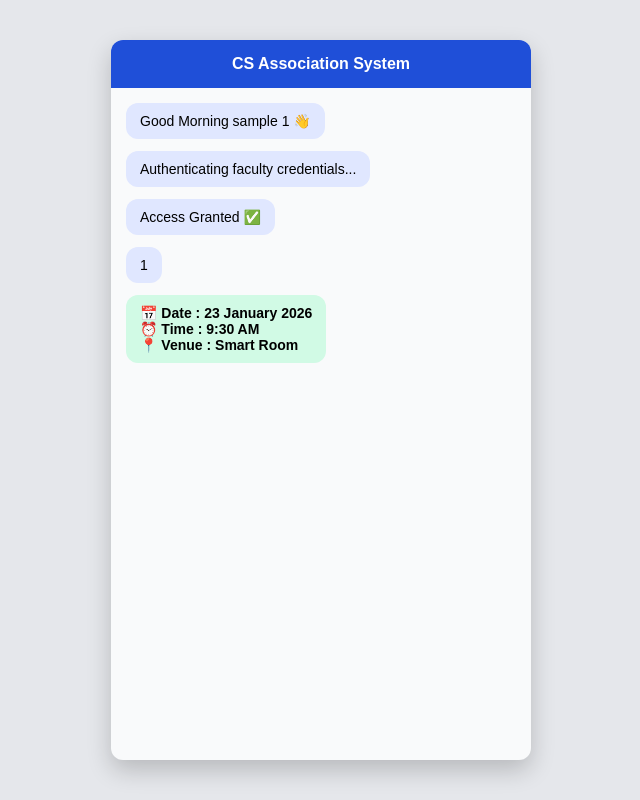
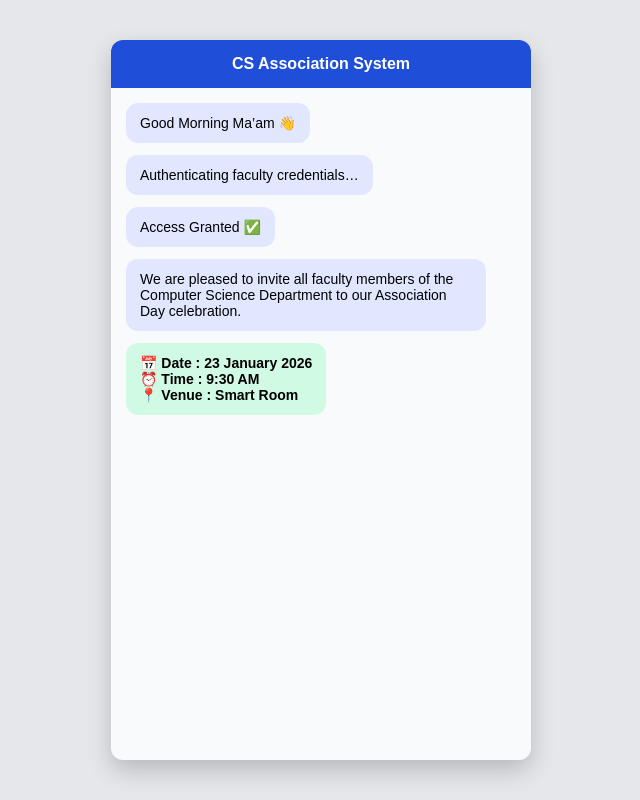
Before and after one commit to humairahsafrinp/cs-login-chat-invite, a Flask app: a page that uses templates/chat.html in a window 1280 px wide. Shown: the whole page, without its empty margins (319-959 px from the left). Run offline with Flask 3, Linux system fonts and the light colour scheme.

```diff
--- a/templates/chat.html
+++ b/templates/chat.html
@@ -2,8 +2,9 @@
 <html lang="en">
 <head>
     <meta charset="UTF-8">
-    <title>Invitation</title>
+    <title>CS Association Invitation</title>
     <meta name="viewport" content="width=device-width, initial-scale=1.0">
+
     <style>
         body {
             margin: 0;
@@ -14,6 +15,7 @@
             align-items: center;
             justify-content: center;
         }
+
         .chat-box {
             width: 95%;
             max-width: 420px;
@@ -24,22 +26,25 @@
             flex-direction: column;
             box-shadow: 0 10px 25px rgba(0,0,0,0.2);
         }
+
         .header {
             background: #1f4fd8;
             color: white;
             padding: 15px;
             text-align: center;
+            border-radius: 12px 12px 0 0;
             font-weight: bold;
-            border-radius: 12px 12px 0 0;
         }
+
         .messages {
             flex: 1;
             padding: 15px;
             overflow-y: auto;
         }
+
         .msg {
-            background: white;
-            padding: 10px 14px;
+            background: #e0e7ff;
+            padding: 12px 14px;
             margin-bottom: 12px;
             border-radius: 12px;
             width: fit-content;
@@ -47,25 +52,25 @@
             font-size: 14px;
             animation: fadeIn 0.5s ease-in;
         }
-        .system {
-            background: #e0e7ff;
-        }
+
         .details {
             background: #d1fae5;
             font-weight: bold;
         }
+
         @keyframes fadeIn {
-            from {opacity: 0; transform: translateY(5px);}
-            to {opacity: 1; transform: translateY(0);}
+            from { opacity: 0; transform: translateY(5px); }
+            to { opacity: 1; transform: translateY(0); }
         }
+
         .btn {
             margin: 15px;
-            padding: 12px;
+            padding: 14px;
             background: #1f8f88;
             color: white;
             border: none;
             border-radius: 8px;
-            font-size: 15px;
+            font-size: 16px;
             display: none;
             cursor: pointer;
         }
@@ -74,17 +79,20 @@
 <body>
 
 <div class="chat-box">
-    <div class="header">CS Association System</div>
+    <div class="header">
+        CS Association System
+    </div>
+
     <div class="messages" id="chat"></div>
+
     <button class="btn" id="acceptBtn">Accept Invitation</button>
 </div>
 
 <script>
     const chat = document.getElementById("chat");
     const btn = document.getElementById("acceptBtn");
-    const fullname = "{{ fullname }}";
 
-    function addMessage(text, className="system") {
+    function addMessage(text, className = "") {
         const div = document.createElement("div");
         div.className = "msg " + className;
         div.innerText = text;
@@ -92,21 +100,30 @@
         chat.scrollTop = chat.scrollHeight;
     }
 
-    setTimeout(() => addMessage(`Good Morning ${fullname} 👋`), 500);
-    setTimeout(() => addMessage("Authenticating faculty credentials..."), 1500);
+    // Greeting & authentication
+    setTimeout(() => addMessage("Good Morning Ma’am 👋"), 500);
+    setTimeout(() => addMessage("Authenticating faculty credentials…"), 1500);
     setTimeout(() => addMessage("Access Granted ✅"), 2500);
-    setTimeout(() => addMessage("{{ quote }}"), 4000);
+
+    // COMMON INVITING SENTENCE (FOR ALL STAFF)
+    setTimeout(() => addMessage(
+        "We are pleased to invite all faculty members of the Computer Science Department to our Association Day celebration."
+    ), 4000);
+
+    // Event details
     setTimeout(() => addMessage(
         "📅 Date : 23 January 2026\n⏰ Time : 9:30 AM\n📍 Venue : Smart Room",
         "details"
-    ), 6000);
+    ), 5500);
+
+    // Closing + button
     setTimeout(() => {
         addMessage("Your presence will make this celebration complete.");
         btn.style.display = "block";
-    }, 8000);
+    }, 7000);
 
     btn.onclick = () => {
-        alert("Thank you for accepting the invitation.\nWe look forward to your presence!");
+        alert("Thank you for accepting the invitation.\nWe look forward to your presence.");
     };
 </script>
 
```
